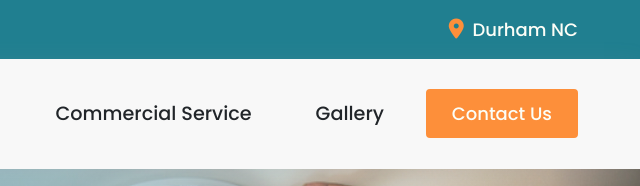
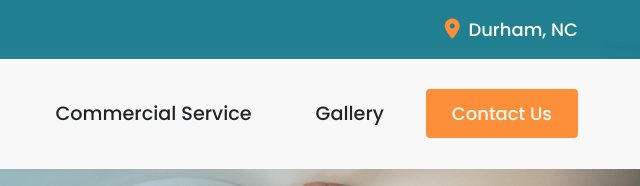
Before and after one commit to shekhar-stha/jga-electric-llc, a website: page index.html in a window 1280 px wide. Shown: the top 186 px of the page, 640-1280 px from the left. Drawn offline with nearby package versions, Linux system fonts and the light colour scheme.

Commit message:
feat: hero section jga electric

```diff
--- a/index.html
+++ b/index.html
@@ -38,7 +38,7 @@
                 <div class="d-flex align-items-center">
                     <a title="location" class="text-white fw-500 fs-18">
                         <i class="fs-15 fa-solid fa-location-dot text-secondary fs-20 me-1"></i>
-                        Durham NC
+                        Durham, NC
                     </a>
                 </div>
 
@@ -115,9 +115,9 @@
                 <p> <i class="fa-brands fa-instagram"></i></p>
                 <p><i class="fa-brands fa-linkedin "></i></p>
 
-               <a href="/index.html#service">
-                <img src="/img/arrow-down.png" alt="arrow-down">
-               </a>
+                <a href="/index.html#service">
+                    <img src="/img/arrow-down.png" alt="arrow-down">
+                </a>
             </div>
             <img class="hero-img" src="/img/hero-img.jpg" alt="hero image">
         </div>
```
